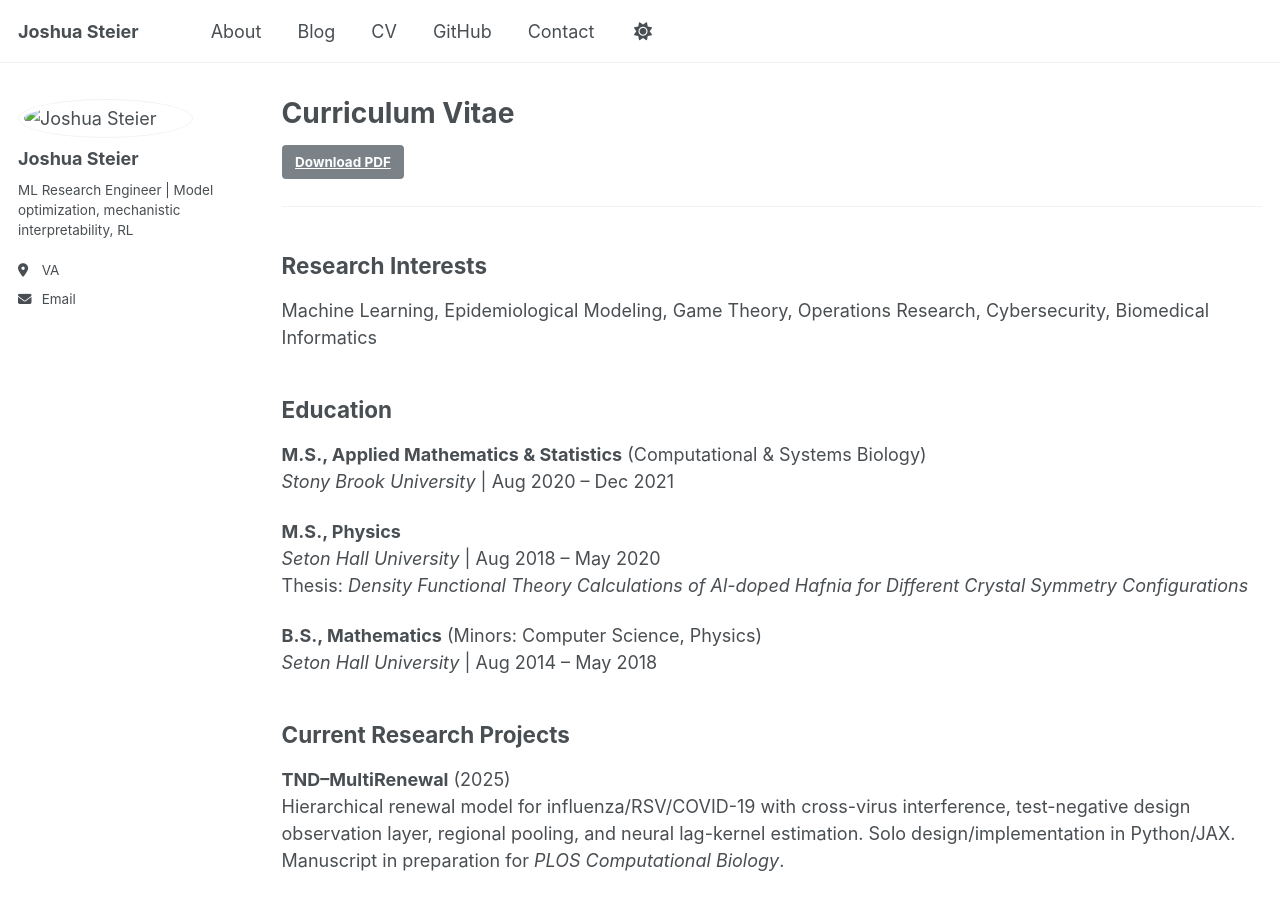
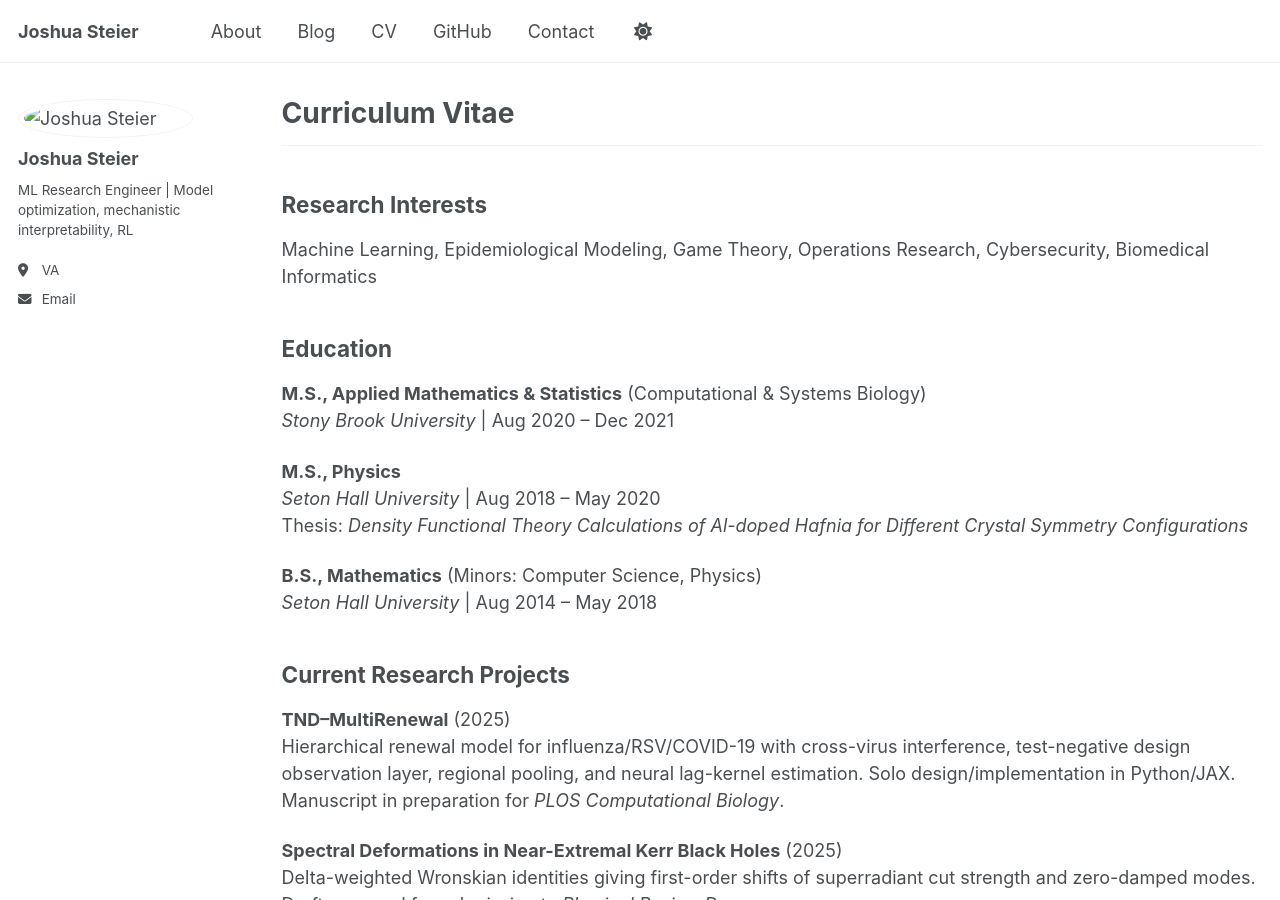
Before and after one commit to joshuasteier/joshuasteier.github.io, a Jekyll site: the page built from _pages/cv.md, in a window 1280 px wide and 900 px high. Built offline with Jekyll 4.4.1, drawn with Linux system fonts in a browser that asks for light colours; a script that is not in the unit is left out; some of the changed text lies outside the part shown.

Commit message:
Update cv.md

```diff
--- a/_pages/cv.md
+++ b/_pages/cv.md
@@ -7,7 +7,7 @@ redirect_from:
   - /resume
 ---
 
-[Download PDF](/files/CV_Steier (1).pdf){: .btn .btn--primary}
+
 
 ---
 
@@ -88,5 +88,3 @@ Designed and led course for ~60 students covering epidemiology, systems biology,
 Secret (DoD)
 
 ---
-
-[Download Full CV (PDF)](/files/Joshua_Steier_CV.pdf){: .btn .btn--primary}
```
